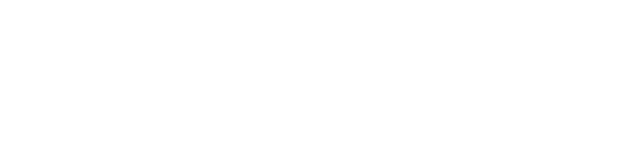
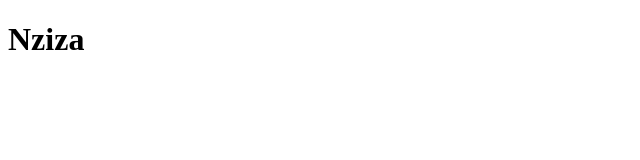
Before and after one commit to nziza-jpg/links--tables--and-lists, a plain HTML site: page activity 3/index.html in a window 1280 px wide. Shown: the whole page, without its empty margins (0-640 px from the left). Drawn offline with Linux system fonts and the light colour scheme.

Commit message:
activity 3 complete

```diff
--- a/activity 3/index.html
+++ b/activity 3/index.html
@@ -6,6 +6,6 @@
     <title>Document</title>
 </head>
 <body>
-
+    <h1>Nziza</h1>
 </body>
 </html>
```
